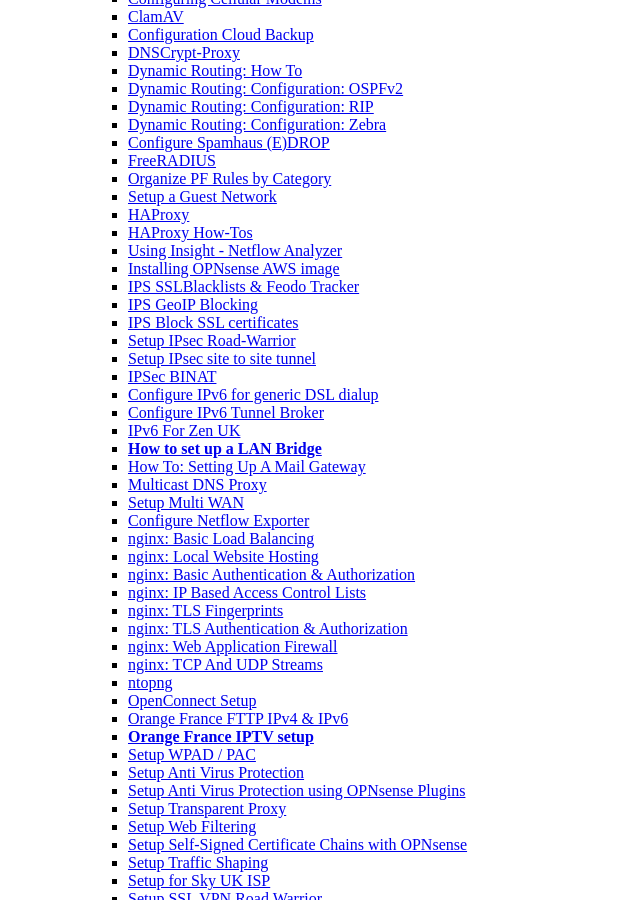
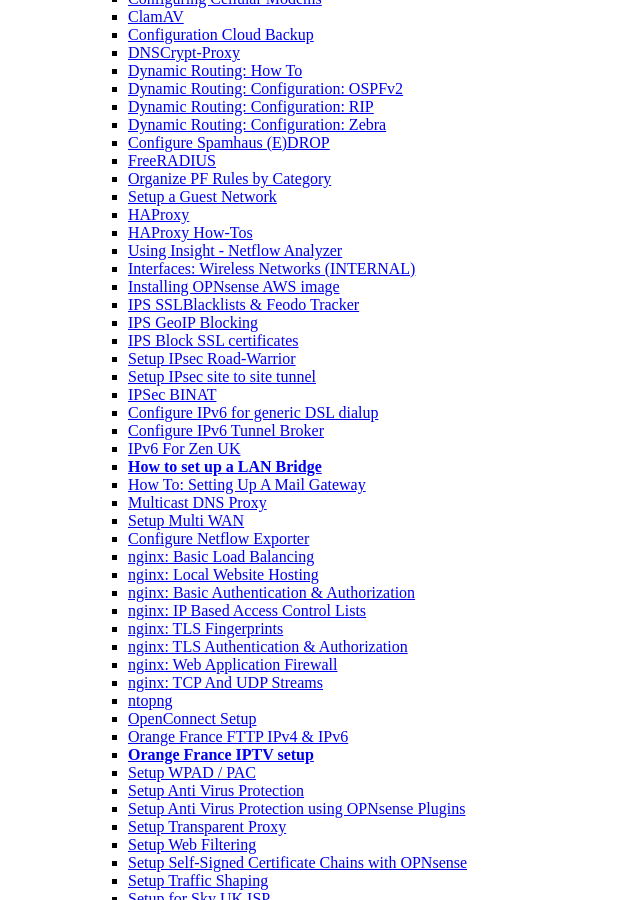
Before and after one commit to opnsense/docs, a Sphinx documentation site: the page built from source/manual/howtos.rst, in a window 1280 px wide and 900 px high, scrolled down 829 px. Shown: the whole window, without its empty margins (0-640 px from the left). Built offline with Sphinx 7.4.7 and the Read the Docs theme 2.0.0, drawn with Linux system fonts in a browser that asks for light colours; some of the changed text lies outside the part shown.

Commit message:
interface: wireless

```diff
--- a/source/manual/howtos.rst
+++ b/source/manual/howtos.rst
@@ -29,6 +29,7 @@
    how-tos/haproxy
    how-tos/haproxy_howtos
    how-tos/insight
+   how-tos/interface_wireless_internal
    how-tos/installaws
    how-tos/ips-feodo
    how-tos/ips-geoip
```
